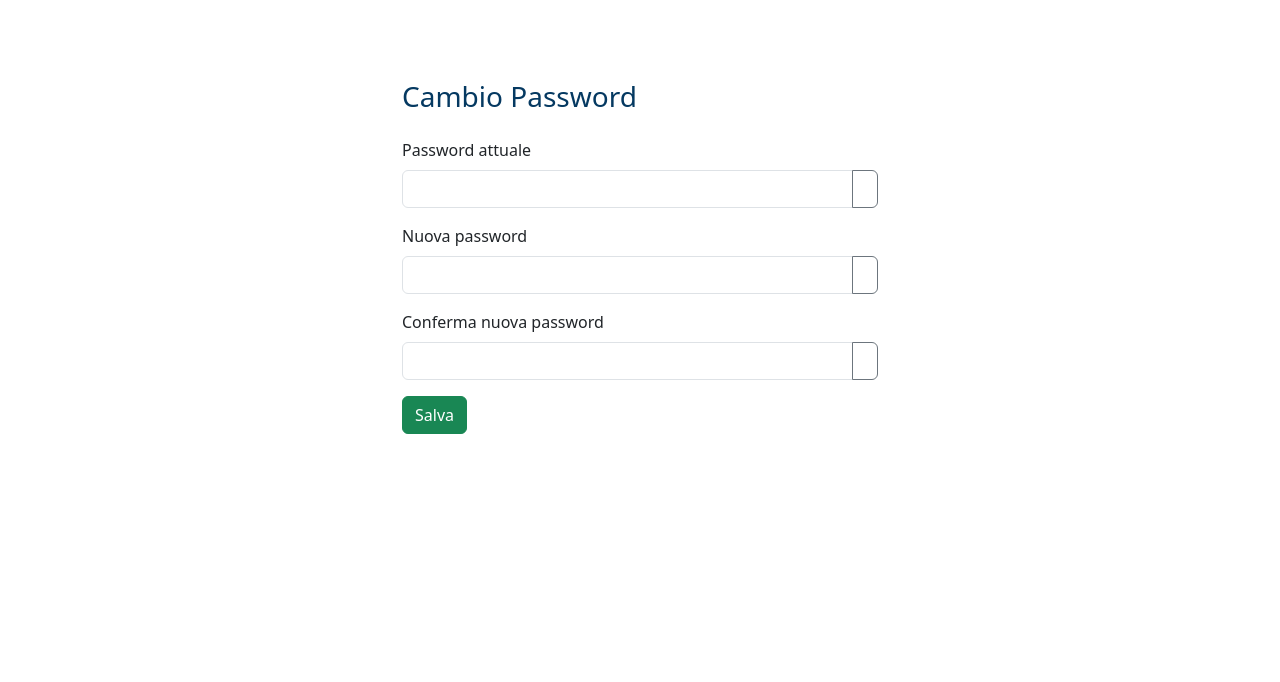
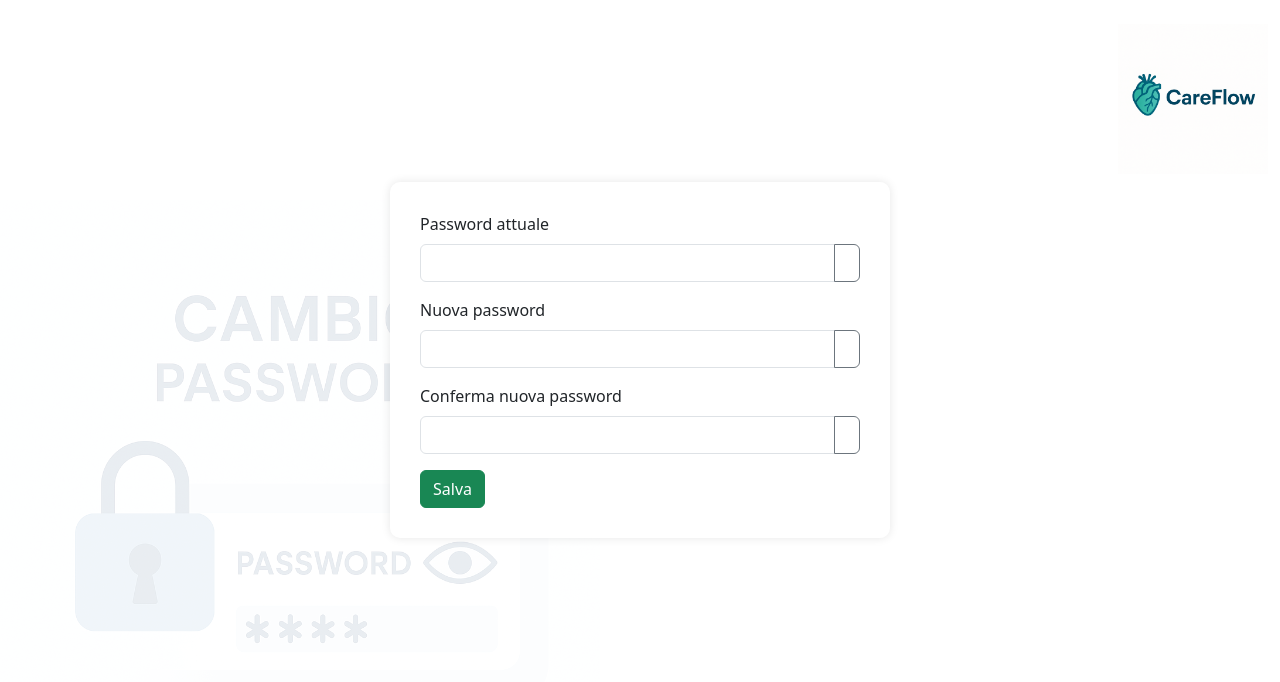
Before and after one commit to ManuelCasanuova/Capstone, a React (Vite) app: page /cambio-password in a window 1280 px wide. Shown: the top 682 px of the page. Built offline with nearby package versions, Linux system fonts and the light colour scheme.

Commit message:
rivisto il profilo del paziente e migliorata estetica della pagina cambio password

```diff
--- a/src/App.jsx
+++ b/src/App.jsx
@@ -27,8 +27,9 @@ import Appuntamenti from './component/Appuntamenti/Appuntamenti'
 function AppWrapper() {
   const location = useLocation();
 
-  const nascondiNavbarIn = ["/login", "/cambio-password", "/"];
-  const mostraNavbar = !nascondiNavbarIn.includes(location.pathname);
+ const nascondiNavbarIn = ["/login", "/cambio-password"];
+const mostraNavbar = !nascondiNavbarIn.some(path => location.pathname.startsWith(path));
+
 
   return (
     <>
--- a/src/component/Profilo/PaginaProfilo.jsx
+++ b/src/component/Profilo/PaginaProfilo.jsx
@@ -1,5 +1,5 @@
 import { useParams } from "react-router";
-import { useEffect, useState } from "react";
+import { useEffect, useState, useCallback } from "react";
 import { useAuth } from "../access/AuthContext";
 import Profilo from "./Profilo";
 import SideBar from "./SideBar";
@@ -24,10 +24,9 @@ const PaginaProfilo = () => {
   const isMedico = user?.roles?.includes("ROLE_ADMIN");
   const isViewingOwnProfile = user?.id?.toString() === id;
 
-  useEffect(() => {
-    if (!id) return;
+  const fetchPaziente = useCallback(() => {
+    if (!id || isViewingOwnProfile) return;
 
-    if (!isViewingOwnProfile) {
     setLoading(true);
     fetch(`${apiUrl}/pazienti/${id}`, {
       headers: {
@@ -41,11 +40,16 @@ const PaginaProfilo = () => {
       .then((data) => setPaziente(data))
       .catch(() => setPaziente(null))
       .finally(() => setLoading(false));
+  }, [apiUrl, id, isViewingOwnProfile]);
+
+  useEffect(() => {
+    if (!isViewingOwnProfile) {
+      fetchPaziente();
     } else {
       setLoading(false);
       setPaziente(null);
     }
-  }, [id, apiUrl, isViewingOwnProfile]);
+  }, [fetchPaziente, isViewingOwnProfile]);
 
   const datiDaMostrare = isViewingOwnProfile ? user : paziente;
   const shouldShowSidebar = !isMedico || (isMedico && !isViewingOwnProfile);
@@ -64,7 +68,7 @@ const PaginaProfilo = () => {
 
   return (
     <Container className="position-relative">
-      {/* Cuore mobile */}
+
       <Image
         src={cuore}
         alt="Cuore"
@@ -77,22 +81,14 @@ const PaginaProfilo = () => {
         }}
       />
 
-      {/* Titolo + Logo */}
+
       <Row className="align-items-center my-4">
-        <Col xs={6}>
-          <h2>Profilo</h2>
-        </Col>
-        <Col xs={6} className="text-end">
-          <Image
-            src={logo}
-            alt="Logo"
-            fluid
-            style={{ maxWidth: "150px" }}
-          />
+        <Col xs={6}></Col>
+        <Col xs={6} className="text-end pe-4 ms-4">
+          <Image src={logo} alt="Logo" style={{ maxWidth: "150px" }} />
         </Col>
       </Row>
 
-      {/* Contenuto */}
       <Row>
         <Col xs={12} md={7} className="d-flex justify-content-center mb-4 mb-md-0">
           {loading ? (
@@ -100,7 +96,7 @@ const PaginaProfilo = () => {
               <span className="visually-hidden">Loading...</span>
             </div>
           ) : datiDaMostrare ? (
-            <Profilo utente={datiDaMostrare} />
+            <Profilo utente={datiDaMostrare} onAggiorna={fetchPaziente} />
           ) : (
             <p>Utente non trovato.</p>
           )}
@@ -113,7 +109,7 @@ const PaginaProfilo = () => {
         </Col>
       </Row>
 
-      {/* Pulsante Logout mobile */}
+
       <div
         className="d-md-none position-fixed"
         style={{
@@ -141,7 +137,6 @@ const PaginaProfilo = () => {
         <Power size={24} color="#074662" />
       </div>
 
-
       <ModaleConferma
         show={showModaleLogout}
         onConferma={handleLogout}
--- a/src/component/Profilo/Profilo.jsx
+++ b/src/component/Profilo/Profilo.jsx
@@ -4,7 +4,7 @@ import { Pencil, Person, CheckCircle } from "react-bootstrap-icons";
 import { useAuth } from "../access/AuthContext";
 import ModaleModificaPaziente from "../modali/ModaleModificaPaziente";
 
-const Profilo = ({ utente }) => {
+const Profilo = ({ utente, onAggiorna }) => {
   const { user, aggiornaAvatarUtente, aggiornaUtente } = useAuth();
 
   const [datiUtente, setDatiUtente] = useState(utente);
@@ -72,6 +72,7 @@ const Profilo = ({ utente }) => {
         aggiornaAvatarUtente(data.avatar);
         setDatiUtente((prev) => ({ ...prev, avatar: data.avatar }));
         setShowCheck(true);
+        if (onAggiorna) onAggiorna(); // aggiornamento dati da backend
       } else {
         throw new Error("Risposta del server non contiene avatar");
       }
@@ -87,6 +88,7 @@ const Profilo = ({ utente }) => {
     aggiornaUtente && aggiornaUtente(datiAggiornati);
     setShowModale(false);
     setAlert({ show: true, variant: "success", message: "Profilo aggiornato con successo!" });
+    if (onAggiorna) onAggiorna(); // richiamo alla GET dal genitore
   };
 
   return (
--- a/src/component/access/CambioPassword.jsx
+++ b/src/component/access/CambioPassword.jsx
@@ -1,12 +1,23 @@
 import React, { useState } from "react";
-import { Form, Button, Container, Alert, InputGroup } from "react-bootstrap";
+import {
+  Form,
+  Button,
+  Container,
+  Alert,
+  InputGroup,
+  Row,
+  Col,
+  Image,
+} from "react-bootstrap";
 import { Eye, EyeSlash } from "react-bootstrap-icons";
 import { useNavigate } from "react-router";
 import { useAuth } from "./AuthContext";
+import bgImage from "../../assets/password.png";
+import logo from "../../assets/Logo.png"; // Logo in alto a destra
 
 function CambioPassword() {
   const navigate = useNavigate();
-  const { user, login } = useAuth();
+  const { user } = useAuth();
 
   const [formData, setFormData] = useState({
     oldPassword: "",
@@ -45,7 +56,6 @@ function CambioPassword() {
 
     try {
       const token = localStorage.getItem("token");
-    console.log("Token usato per cambio password:", token);
 
       const response = await fetch(apiUrl + "/change-password", {
         method: "PUT",
@@ -60,16 +70,11 @@ function CambioPassword() {
         }),
       });
 
-    if (response.ok) {
       const text = await response.text();
-      if (text.includes("Password aggiornata correttamente")) {
+      if (response.ok && text.includes("Password aggiornata correttamente")) {
         setSuccess(true);
         setTimeout(() => navigate("/dashboard"), 1500);
       } else {
-        setError("Risposta imprevista: " + text);
-      }
-    } else {
-      const text = await response.text();
         setError(text || "Errore nel cambio password");
       }
     } catch (err) {
@@ -77,13 +82,32 @@ function CambioPassword() {
     }
   };
 
+  return (
+    <>
 
-  return (
-    <Container style={{ maxWidth: "500px", marginTop: "80px" }}>
-      <h3 className="mb-4">Cambio Password</h3>
+      <Row className="mt-4 mb-2">
+        <Col xs={6}></Col>
+        <Col xs={6} className="text-end pe-4">
+          <Image src={logo} alt="Logo" style={{ maxWidth: "150px" }} />
+        </Col>
+      </Row>
 
+
+      <Container
+        style={{
+          maxWidth: "500px",
+          padding: "30px",
+          borderRadius: "10px",
+          backgroundColor: "white",
+          boxShadow: "0 0 10px rgba(0,0,0,0.1)",
+          zIndex: 1,
+          position: "relative",
+        }}
+      >
         {error && <Alert variant="danger">{error}</Alert>}
-      {success && <Alert variant="success">Password aggiornata correttamente</Alert>}
+        {success && (
+          <Alert variant="success">Password aggiornata correttamente</Alert>
+        )}
 
         <Form onSubmit={handleSubmit}>
           <Form.Group className="mb-3">
@@ -151,6 +175,22 @@ function CambioPassword() {
           </Button>
         </Form>
       </Container>
+
+
+      <img
+        src={bgImage}
+        alt="Decorazione cambio password"
+        style={{
+          position: "fixed",
+          bottom: "0",
+          left: "0",
+          width: "600px",
+          opacity: 0.1,
+          zIndex: 0,
+          pointerEvents: "none",
+        }}
+      />
+    </>
   );
 }
 
--- a/src/component/modali/ModaleModificaPaziente.jsx
+++ b/src/component/modali/ModaleModificaPaziente.jsx
@@ -1,13 +1,16 @@
 import { useState, useEffect } from "react";
-import { Modal, Button, Form, Row, Col } from "react-bootstrap";
+import { Modal, Button, Form, Row, Col, Alert, Spinner } from "react-bootstrap";
 import { useNavigate } from "react-router";
 
 const ModaleModificaPaziente = ({ show, onHide, utente, onSave, canChangePassword }) => {
   const [formData, setFormData] = useState({ ...utente });
+  const [loading, setLoading] = useState(false);
+  const [error, setError] = useState("");
   const navigate = useNavigate();
 
   useEffect(() => {
     setFormData({ ...utente });
+    setError("");
   }, [utente]);
 
   const handleChange = (e) => {
@@ -15,10 +18,36 @@ const ModaleModificaPaziente = ({ show, onHide, utente, onSave, canChangePasswor
     setFormData((prev) => ({ ...prev, [name]: value }));
   };
 
-  const handleSubmit = (e) => {
+  const handleSubmit = async (e) => {
     e.preventDefault();
-    onSave(formData);
-    onHide();
+    setError("");
+    setLoading(true);
+
+    try {
+      const token = localStorage.getItem("token");
+
+      const response = await fetch(`${import.meta.env.VITE_API_URL}/pazienti/${utente.id}`, {
+        method: "PUT",
+        headers: {
+          "Content-Type": "application/json",
+          Authorization: `Bearer ${token}`,
+        },
+        body: JSON.stringify(formData),
+      });
+
+      if (!response.ok) {
+        const text = await response.text();
+        throw new Error(text || "Errore durante l'aggiornamento");
+      }
+
+      const updated = await response.json();
+      onSave(updated); // notifica il componente Profilo
+      onHide();         // chiudi il modale
+    } catch (err) {
+      setError(err.message);
+    } finally {
+      setLoading(false);
+    }
   };
 
   const handleCambiaPassword = () => {
@@ -32,8 +61,9 @@ const ModaleModificaPaziente = ({ show, onHide, utente, onSave, canChangePasswor
         <Modal.Title>Modifica Profilo Paziente</Modal.Title>
       </Modal.Header>
       <Modal.Body>
+        {error && <Alert variant="danger">{error}</Alert>}
+
         <Form onSubmit={handleSubmit}>
-
           <Row>
             <Col md={6} className="mb-3">
               <Form.Label>Nome</Form.Label>
@@ -197,8 +227,7 @@ const ModaleModificaPaziente = ({ show, onHide, utente, onSave, canChangePasswor
                 onChange={handleChange}
               />
             </Col>
-
-            <Col md={6} /> {/* vuoto per allineare */}
+            <Col md={6} />
           </Row>
 
           <div className="d-flex justify-content-between align-items-center mt-4">
@@ -214,12 +243,11 @@ const ModaleModificaPaziente = ({ show, onHide, utente, onSave, canChangePasswor
               <Button variant="secondary" onClick={onHide} className="me-2">
                 Annulla
               </Button>
-              <Button type="submit" variant="success">
-                Salva
+              <Button type="submit" variant="success" disabled={loading}>
+                {loading ? <Spinner animation="border" size="sm" /> : "Salva"}
               </Button>
             </div>
           </div>
-
         </Form>
       </Modal.Body>
     </Modal>
```
Also changed, not shown: src/assets/password.png (added). Lines whose indentation alone changed are shown as unchanged.
